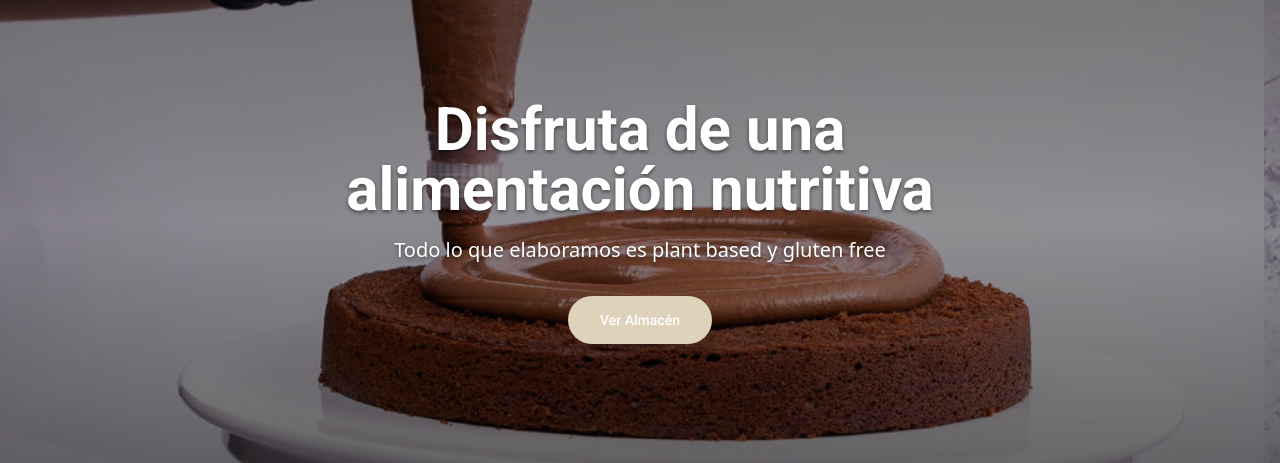
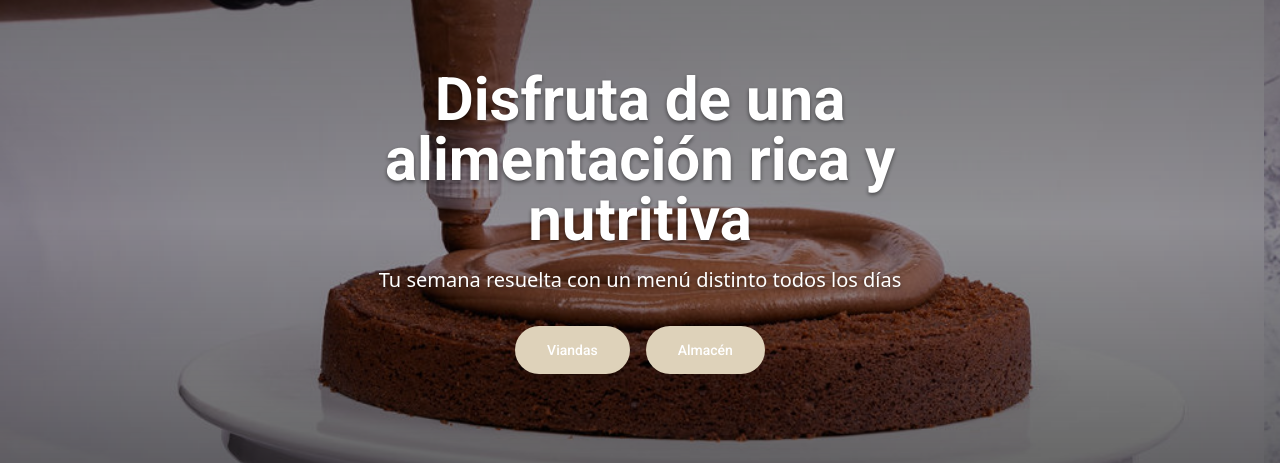
Before and after one commit to SF-Prog/apacha-store, a Next.js app: page / in a window 1280 px wide. Shown: the part 266-729 px from the top of the page. Built offline with nearby package versions, Linux system fonts and the light colour scheme; no server answers.

Commit message:
improved hero

```diff
--- a/app/components/sections/hero/hero.tsx
+++ b/app/components/sections/hero/hero.tsx
@@ -62,7 +62,6 @@ export default function HeroSection() {
             })}
         </CarouselContent>
 
-        {/* Custom navigation dots for mobile */}
         <div className="absolute bottom-24 left-0 right-0 z-20 flex justify-center gap-2">
           {carouselImages.map((_, index) => (
             <button
@@ -85,33 +84,40 @@ export default function HeroSection() {
             transition={{ duration: 0.8, delay: 0.2 }}
           >
             <h2 className="text-4xl md:text-6xl font-bold mb-4 text-shadow-sm">
-              Disfruta de una alimentación nutritiva
+              Disfruta de una alimentación rica y nutritiva
             </h2>
           </motion.div>
 
           <motion.div initial={{ opacity: 0 }} animate={{ opacity: 1 }} transition={{ duration: 0.8, delay: 0.6 }}>
             <p className="text-xl mb-6 md:mb-8 font-sans text-shadow-sm">
-              Todo lo que elaboramos es plant based y gluten free
+              Tu semana resuelta con un menú distinto todos los días
             </p>
           </motion.div>
 
           <motion.div
+          className="flex gap-4 justify-center"
             initial={{ opacity: 0, y: 20 }}
             animate={{ opacity: 1, y: 0 }}
             transition={{ duration: 0.8, delay: 1 }}
           >
             <Button
-            onClick={() => router.push('/almacen')}
+              onClick={() => router.push('/viandas')}
               size="lg"
               className="bg-bone-700 hover:bg-bone-700/90 text-white font-medium px-8 py-6 rounded-full shadow-lg"
             >
-              Ver Almacén
+              Viandas
+            </Button>
+            <Button
+              onClick={() => router.push('/almacen')}
+              size="lg"
+              className="bg-bone-700 hover:bg-bone-700/90 text-white font-medium px-8 py-6 rounded-full shadow-lg"
+            >
+              Almacén
             </Button>
           </motion.div>
         </div>
       </div>
 
-      {/* Scroll indicator */}
       <motion.div
         className="absolute bottom-8 left-0 right-0 flex justify-center z-20"
         initial={{ opacity: 0 }}
@@ -130,7 +136,6 @@ export default function HeroSection() {
         </button>
       </motion.div>
 
-      {/* Add text shadow utility class */}
       <style jsx global>{`
         .text-shadow-sm {
           text-shadow: 0 2px 4px rgba(0, 0, 0, 0.5);
```
